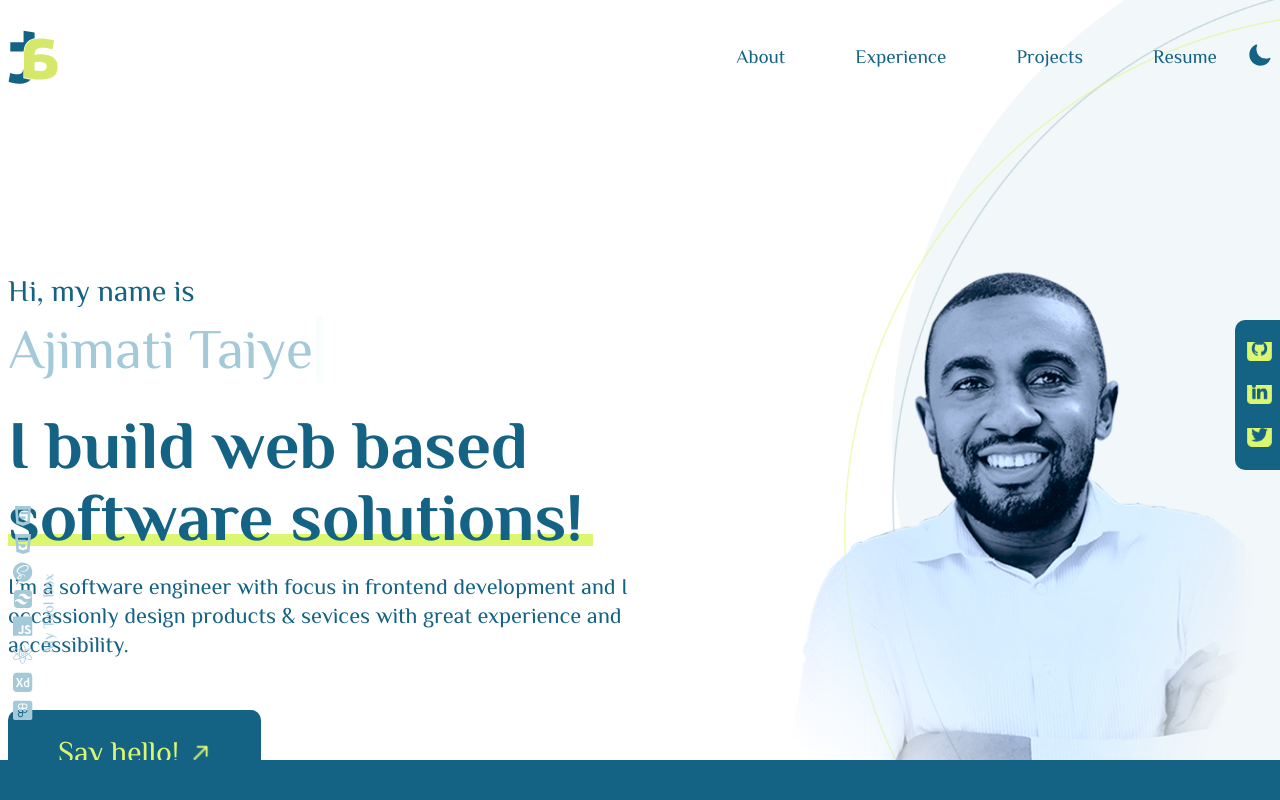
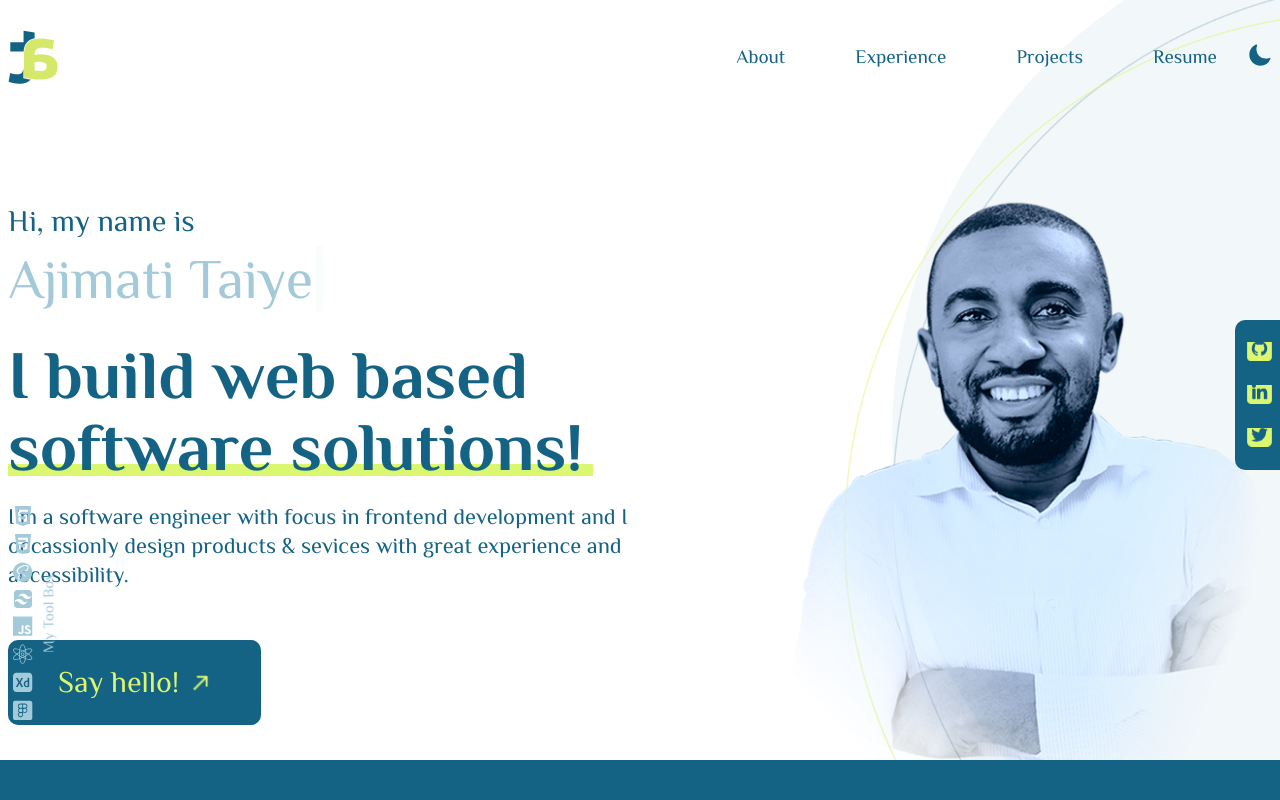
Before and after one commit to Teewaii/realestate, a React (Create React App) app in the folder portfolio/portfolio/: page / in a window 1280 px wide. Shown: the top 800 px of the page. Built offline with nearby package versions, Linux system fonts and the light colour scheme.

Commit message:
Last home commit

```diff
--- a/portfolio/portfolio/src/components/hero/Hero.jsx
+++ b/portfolio/portfolio/src/components/hero/Hero.jsx
@@ -15,7 +15,7 @@ export default function Hello() {
       dark:bg-dark pb-[152px]
             '>
       <div className='bucket container pt-[35px] text-[17px]
-                lg:pt-[10px] xl:pt-[150px]  3xl:pt-[220px] lg:flex lg:h-[100vh] lg:items-start justify-center
+                lg:pt-[10px] xl:pt-[80px]  3xl:pt-[220px] lg:flex lg:h-[100vh] lg:items-start justify-center
 
                 '>
         <div className="desc text-left lg:flex-[1.7]  overflow-x-hidden">
```
